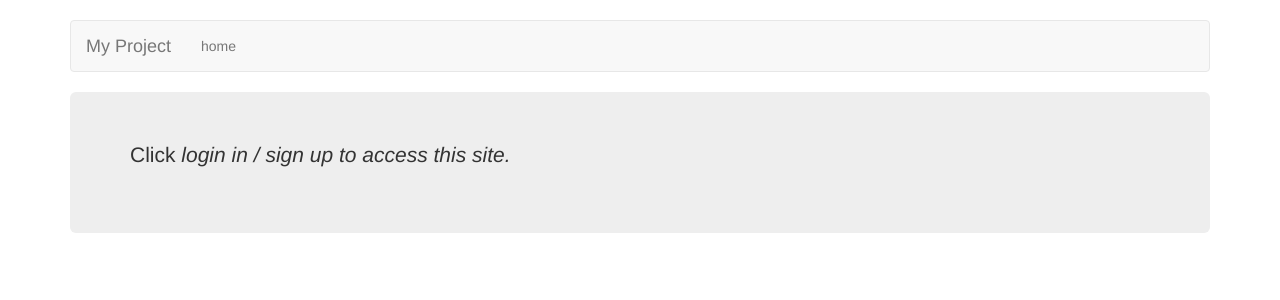
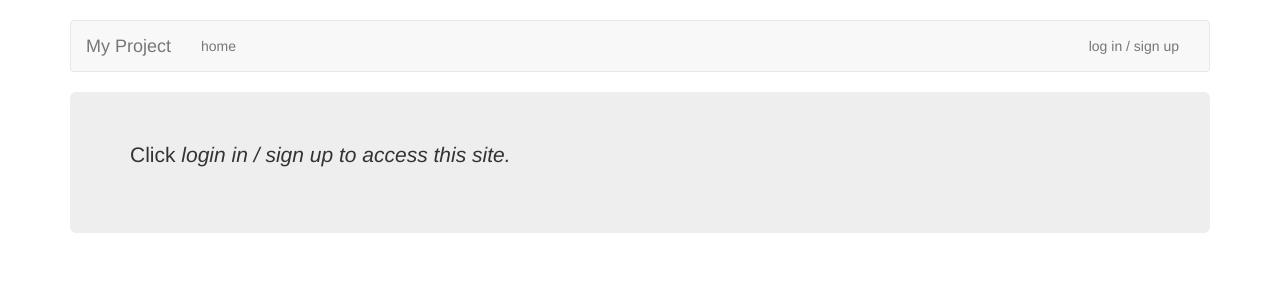
Before and after one commit to RamaXifro/awsCourse, a Flask app: page / in a window 1280 px wide. Shown: the top 300 px of the page. Run offline with Flask 2, Linux system fonts and the light colour scheme; some libraries are stand-ins or nearby versions.

Commit message:
adding welcoming form aws cognito in html template

```diff
--- a/FlaskApp/templates/main.html
+++ b/FlaskApp/templates/main.html
@@ -37,7 +37,13 @@
               <li><a href="/">home</a>
             </ul>
             <ul class="nav navbar-nav navbar-right">
-
+              {% if current_user.is_authenticated %}
+              <li><p class="navbar-text">Hello, {{current_user.nickname}}!</p></li>
+              <li><a href="{{ url_for('myphotos') }}">my photos</a>
+              <li><a href="{{ url_for('logout') }}">log out</a>
+              {% else %}
+              <li><a href="{{ url_for('login') }}">log in / sign up</a>
+              {% endif %}
             </ul>
           </div><!--/.nav-collapse -->
         </div><!--/.container-fluid -->
```
